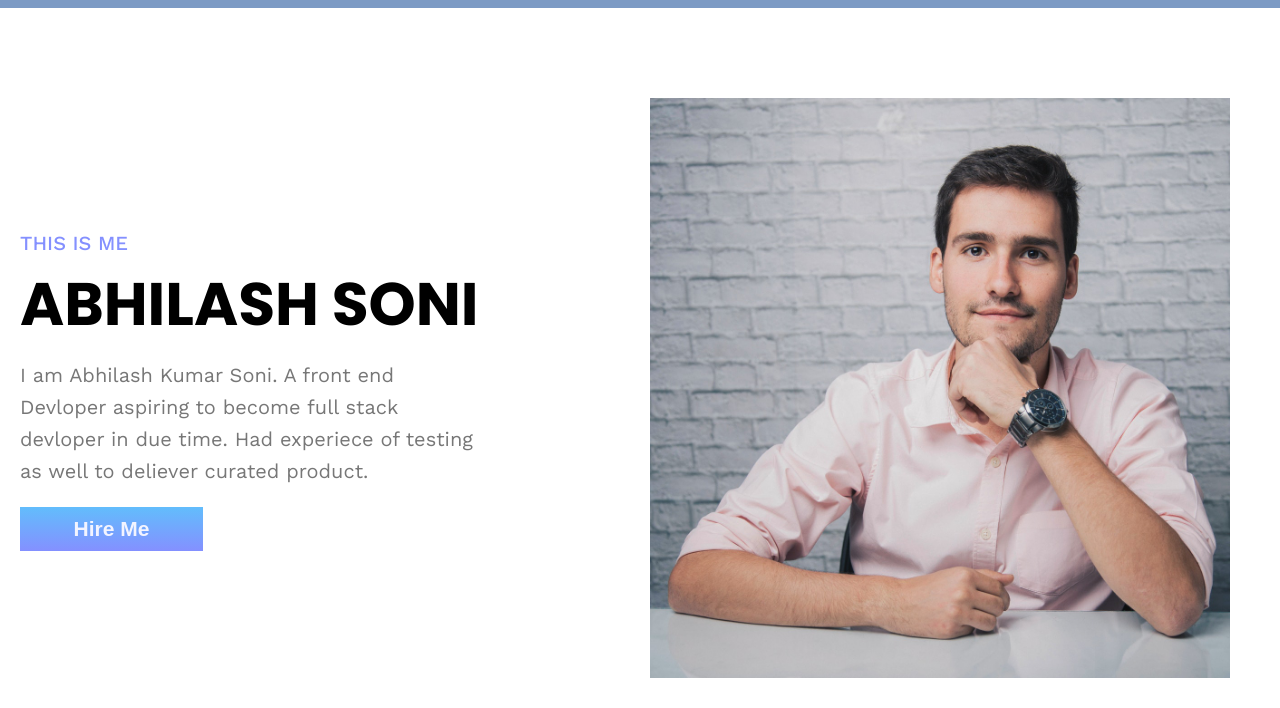
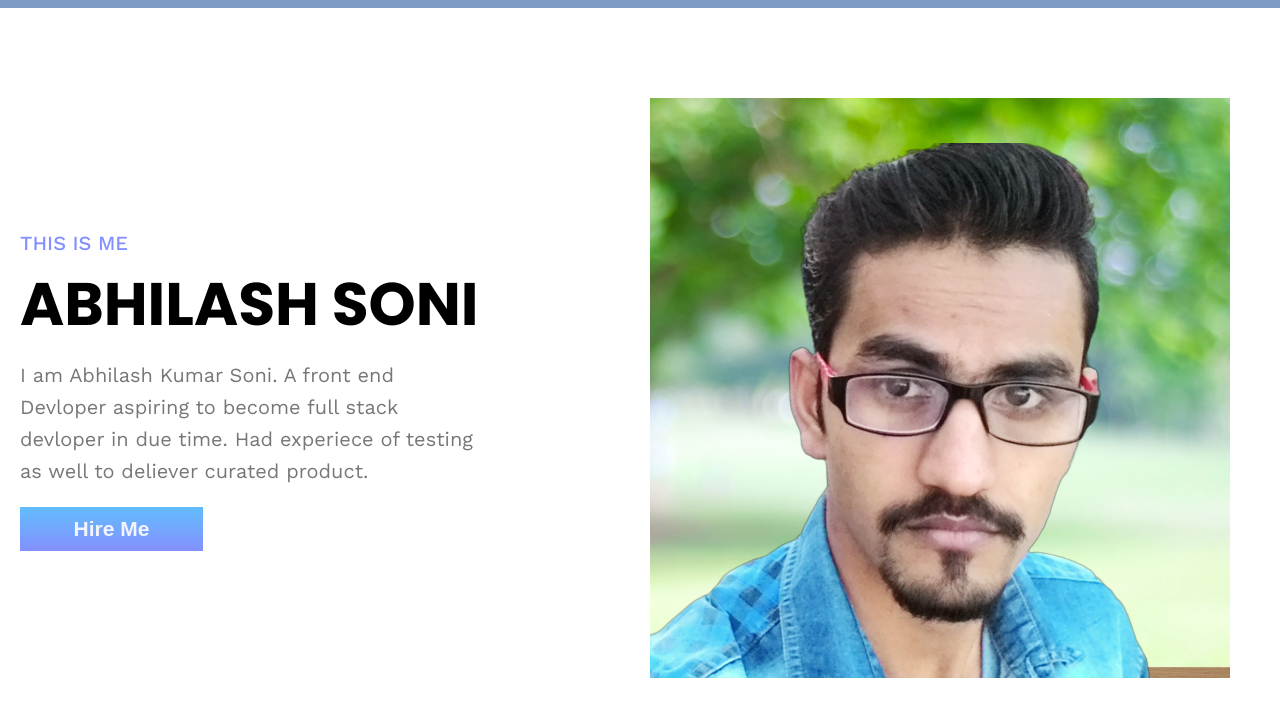
Before and after one commit to abbysoni/Testabby, a plain HTML site: page Index.html in a window 1280 px wide. Shown: the part 92-800 px from the top of the page. Drawn offline with nearby package versions, Linux system fonts and the light colour scheme.

Commit message:
changed images and added read me

```diff
--- a/Index.html
+++ b/Index.html
@@ -44,7 +44,7 @@
     </div>
 
     <div class="righthome gridbox">
-    <img src="./images/hero.jpg" alt="home image">
+    <img src="./images/HeroB.png" alt="home image">
     </div>
 </section>
 
```
Also changed, not shown: Images/HeroB.png (added), Images/hero.jpg (deleted), 2 other files.
